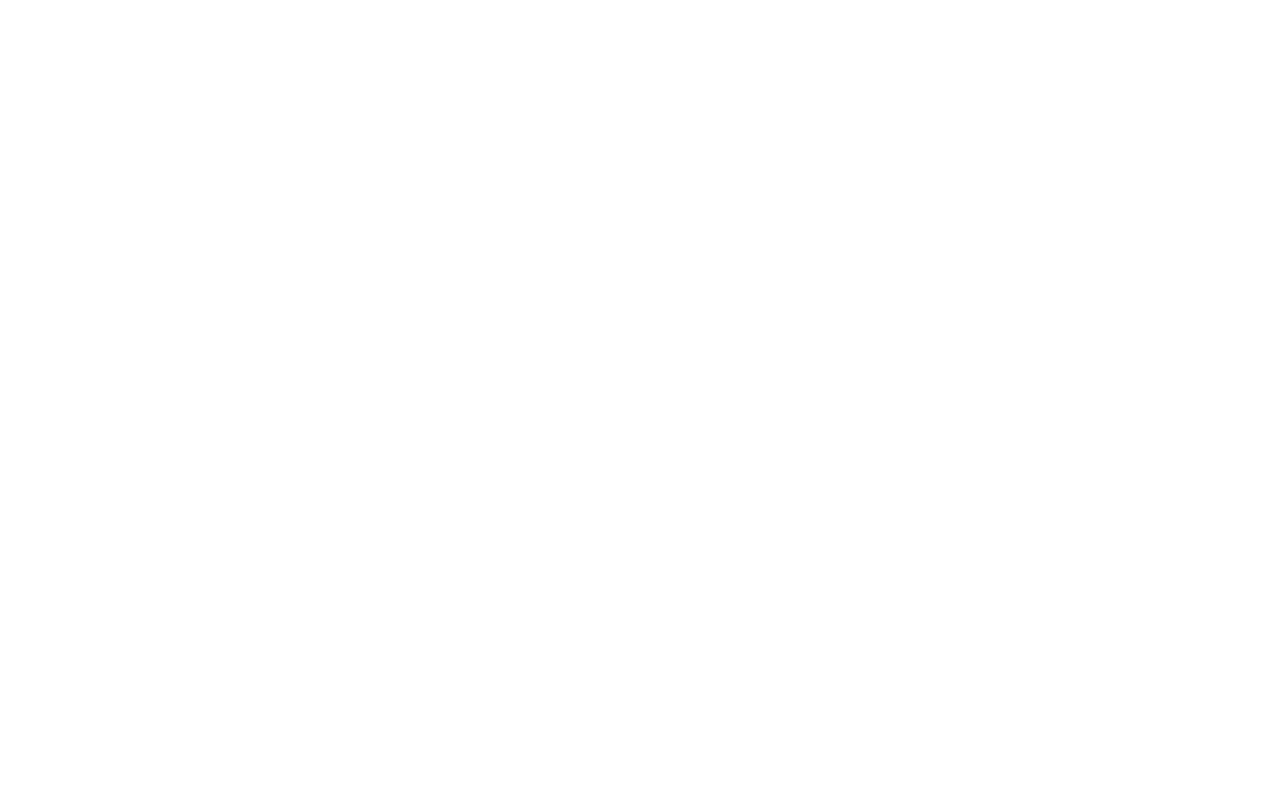
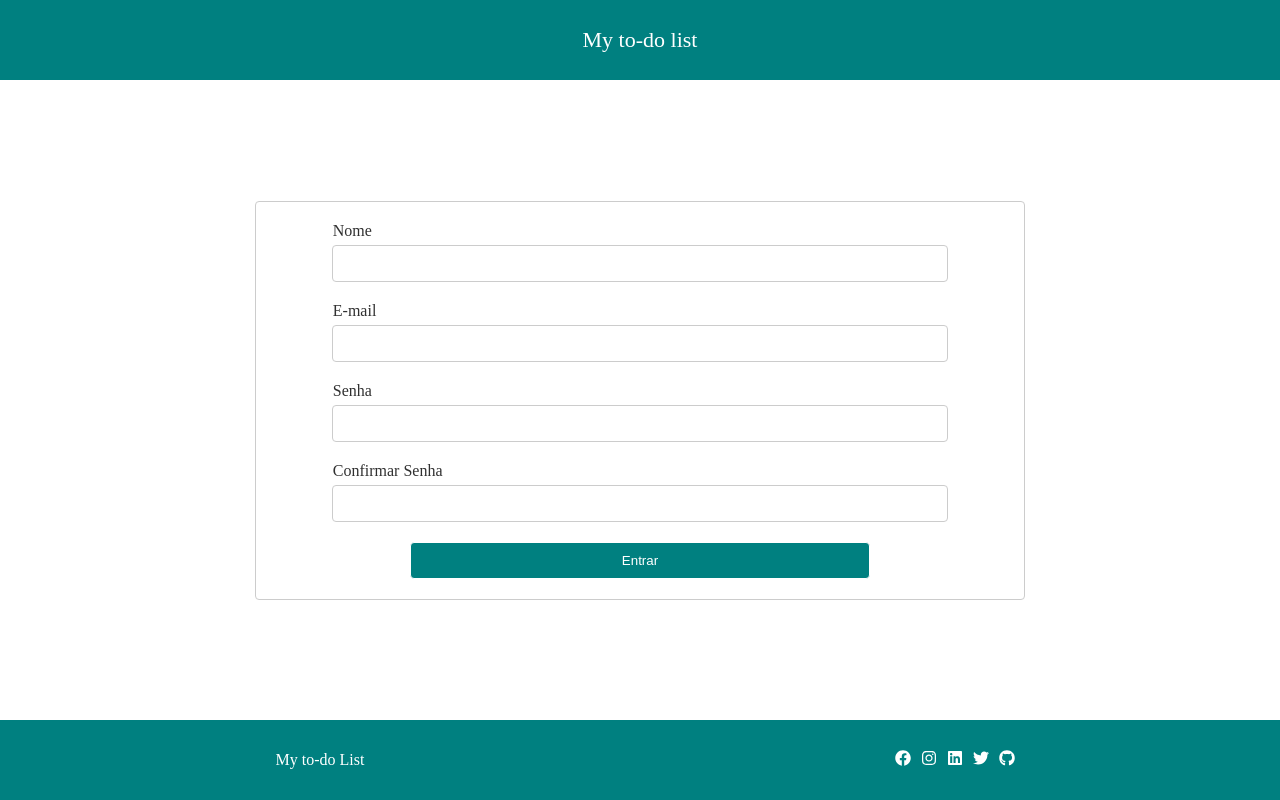
Before and after one commit to gabrielgl9/todo-list-react, a React (Create React App) app: page /register in a window 1280 px wide. Before the commit this address had no page. Built offline with nearby package versions, Linux system fonts and the light colour scheme.

Commit message:
finish register page

```diff
--- a/src/components/button/styles.js
+++ b/src/components/button/styles.js
@@ -4,12 +4,13 @@
     display: flex;
     align-items: center;
     justify-content: center;
-    margin: 10px 0;
+    margin: ${props => props.styles.margin || "10px 0" };
     height: ${props => props.styles.height || "auto"};
     width: ${props => props.styles.width || "auto"};
 
     button {
         width: 100%;
+        height: 100%;
         background: #008080;
         color: #fff;
         border: 1px solid;
--- a/src/components/card/styles.js
+++ b/src/components/card/styles.js
@@ -7,7 +7,6 @@
     flex-direction: column;
 
     margin: 0 auto;
-    padding: 10px;
 
     background: #fff;
     border: 1px solid #ccc;
@@ -16,16 +15,13 @@
     // Size classes
     &.large {
         width: 80%;
-        height: 80vh;
     }
 
     &.medium {
         width: 60%;
-        height: 60vh;
     }
 
     &.small {
         width: 40%;
-        height: 40vh;
     }
 `;
--- a/src/components/navbar/styles.js
+++ b/src/components/navbar/styles.js
@@ -2,7 +2,6 @@
 
 export const NavbarStyled = styled.nav`
     height: 10vh;
-    padding: 10px;
     background: #008080;
     color: #fff;
     display: flex;
--- a/src/pages/login/index.js
+++ b/src/pages/login/index.js
@@ -1,6 +1,6 @@
 import React, { useState } from "react";
-import { Button, Card, Container, Footer, Textfield } from "../../components";
-import { CenterContent, Title } from "./styles";
+import { Button, Card, Container, Footer, Navbar, Textfield } from "../../components";
+import { CenterContent } from "./styles";
 import { FaUsers } from "react-icons/fa";
 import { Link, useNavigate } from "react-router-dom";
 
@@ -9,7 +9,7 @@
     let navigate = useNavigate();
 
     const [state, setState] = useState({
-        login: '',
+        email: '',
         password: ''
     });
 
@@ -28,12 +28,12 @@
 
     return (
         <Container fluid>
-            <Title> My to-do List </Title>
+            <Navbar logo="My to-do list"></Navbar>
             <CenterContent>
                 <Card size={"small"}>
                     <form onSubmit={handleSubmit}>
                         <FaUsers size={70}></FaUsers>
-                        <Textfield type="text" name="login" label="Login" handleChange={handleDataForm} value={state.login} styles={{width: "80%"}}></Textfield>
+                        <Textfield type="text" name="email" label="E-mail" handleChange={handleDataForm} value={state.email} styles={{width: "80%"}}></Textfield>
                         <Textfield type="password" name="password" label="Senha" handleChange={handleDataForm} value={state.password} styles={{width: "80%"}}></Textfield>
                         <div className="links">
                             <Link to="/register"> Registre-se </Link>
--- a/src/pages/login/styles.js
+++ b/src/pages/login/styles.js
@@ -1,18 +1,4 @@
 import styled from "styled-components";
-
-export const Title = styled.h2`
-    display: flex;
-    align-items: center;
-    justify-content: center;
-
-    margin: 0;
-    height: 10vh;
-
-    text-align: center;
-    font-size: 22px;
-    background: #008080;
-    color: #fff;
-`;
 
 export const CenterContent = styled.div`
     height: 80vh;
@@ -40,6 +26,7 @@
     }
 
     svg {
+        margin: 20px 0 10px;
         color: #008080;
     }
 `;
--- a/src/pages/register/index.js
+++ b/src/pages/register/index.js
@@ -0,0 +1,51 @@
+import React, { useState } from "react";
+import { Button, Card, Container, Footer, Navbar, Textfield } from "../../components";
+import { CenterContent } from "./styles";
+import { useNavigate } from "react-router-dom";
+
+const Register = () => {
+
+    let navigate = useNavigate();
+
+    const [state, setState] = useState({
+        name: '',
+        email: '',
+        login: '',
+        password: '',
+        passwordConfirmation: ''
+    });
+
+    const handleDataForm = (event) => {
+        setState({
+            ...state,
+            [event.target.name]: event.target.value
+        });
+    }
+
+    const handleSubmit = (event) => {
+        event.preventDefault();
+        console.log(state)
+        navigate("/todo");
+    }
+
+    return (
+        <Container fluid>
+            <Navbar logo="My to-do list"></Navbar>
+            <CenterContent>
+                <Card size={"medium"}>
+                    <form onSubmit={handleSubmit}>
+                        <div className="aux-padding"></div>
+                        <Textfield type="text" name="name" label="Nome" handleChange={handleDataForm} value={state.name} styles={{width: "80%"}}></Textfield>
+                        <Textfield type="email" name="email" label="E-mail" handleChange={handleDataForm} value={state.email} styles={{width: "80%"}}></Textfield>
+                        <Textfield type="password" name="password" label="Senha" handleChange={handleDataForm} value={state.password} styles={{width: "80%"}}></Textfield>
+                        <Textfield type="password" name="passwordConfirmation" label="Confirmar Senha" handleChange={handleDataForm} value={state.passwordConfirmation} styles={{width: "80%"}}></Textfield>
+                        <Button type="submit" value="Entrar" styles={{width: "60%", margin: "10px 0 20px"}}></Button>
+                    </form>
+                </Card>
+            </CenterContent>
+            <Footer></Footer>
+        </Container>
+    );
+}
+
+export default Register;
--- /dev/null
+++ b/src/pages/register/styles.js
@@ -0,0 +1,13 @@
+import styled from "styled-components";
+
+export const CenterContent = styled.div`
+    height: 80vh;
+    display: flex;
+    align-items: center;
+    justify-content: center;
+    flex-direction: column;
+
+    .aux-padding {
+        padding-top: 10px;
+    }
+`;
--- a/src/routes.js
+++ b/src/routes.js
@@ -1,6 +1,7 @@
 import React from "react";
 import { BrowserRouter, Route, Routes } from "react-router-dom";
 import Login from "./pages/login";
+import Register from "./pages/register";
 import Todo from "./pages/todo";
 
 const Routing = () => {
@@ -8,6 +9,7 @@
     <BrowserRouter>
         <Routes>
             <Route element = { <Login /> }  path="/" exact />
+            <Route element = { <Register /> }  path="/register" />
             <Route element = { <Todo /> }  path="/todo" />
         </Routes>
     </BrowserRouter>
```
